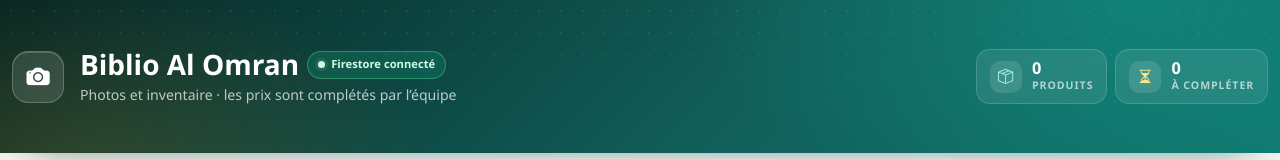
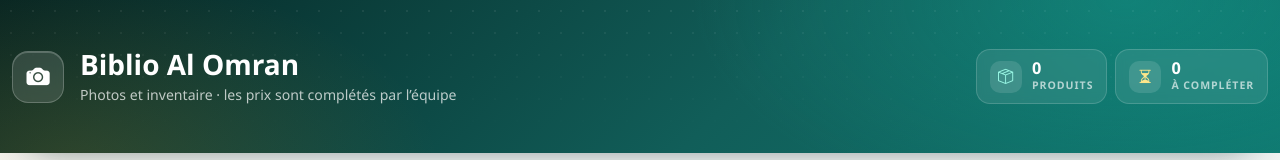
Before and after one commit to anwarbahida/bibliotique-al-omran, a React (Vite) app: page / in a window 1280 px wide. Shown: the top 160 px of the page. Built offline with nearby package versions, Linux system fonts and the light colour scheme; no server answers; the database is empty.

Commit message:
suppression de Firebase notation

```diff
--- a/src/App.jsx
+++ b/src/App.jsx
@@ -98,10 +98,7 @@ export default function App() {
               <div className="min-w-0">
                 <div className="d-flex flex-wrap align-items-center gap-2">
                   <h1 className="h3 fw-bold text-white mb-0">{APP_NAME}</h1>
-                  <span className={`mode-pill ${isFirestore ? 'mode-live' : 'mode-demo'}`}>
-                    <span className="mode-dot" aria-hidden="true"></span>
-                    {isFirestore ? 'Firestore connecté' : 'Démo locale'}
-                  </span>
+
                 </div>
                 <p className="header-subtitle mb-0">
                   Photos et inventaire · les prix sont complétés par l’équipe
```
